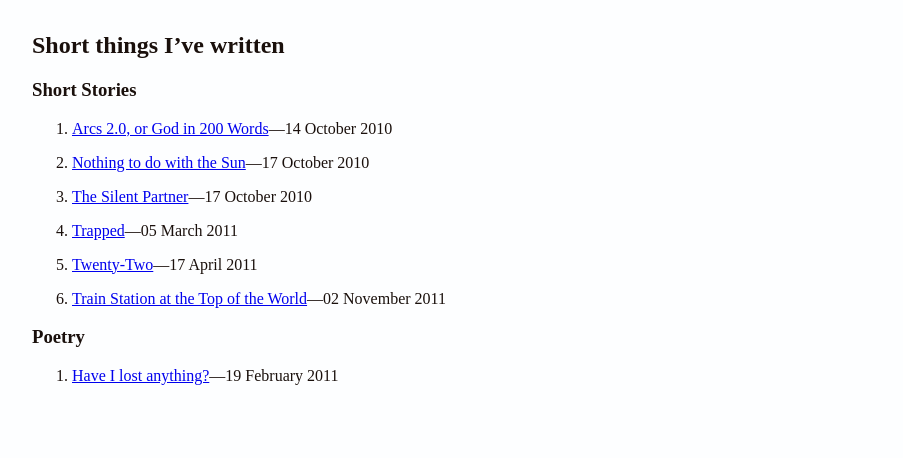
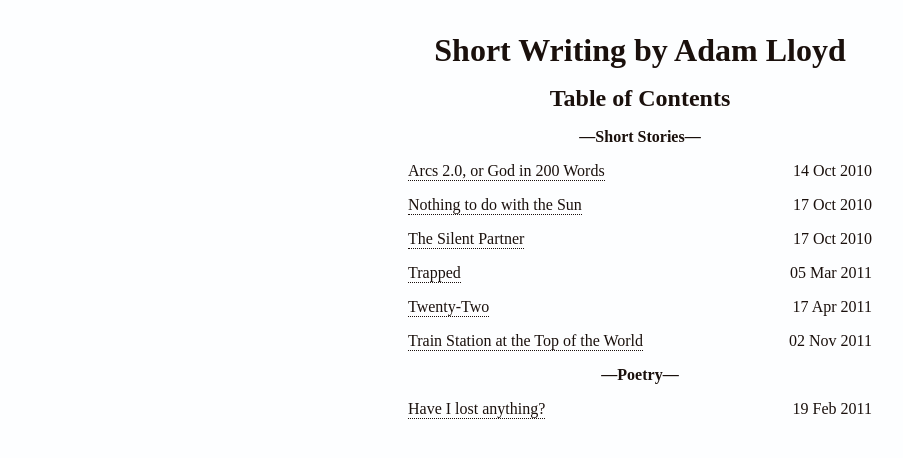
Before and after one commit to alloy-d/short, a Jekyll site: the page built from index.markdown, in a window 1280 px wide. Shown: the top 458 px of the page, without its empty margins (0-903 px from the left). Built offline with Jekyll 4.4.1, drawn with Linux system fonts in a browser that asks for light colours; some web fonts are replaced.

Commit message:
Many improvements to the index.

```diff
--- a/_layouts/index.html
+++ b/_layouts/index.html
@@ -11,6 +11,8 @@
     <![endif]-->
   </head>
   <body>
-    {{ content }}
+    <div id="table-of-contents">
+      {{ content }}
+    </div>
   </body>
 </html>
--- a/css/index.css
+++ b/css/index.css
@@ -1,4 +1,3 @@
-@import url('/css/fonts.css');
 header, aside, footer, nav, section, article {
   display: block;
 }
@@ -9,6 +8,10 @@ body {
   font-family: "Poly", serif;
   font-size: 100%;
   margin: 0;
+}
+
+header, h1, h2, h3, h4, h5, h6 {
+  font-family: "Sorts Mill Goudy", serif;
 }
 
 article p {
@@ -24,42 +27,54 @@ body {
   margin: 2em;
 }
 
-header {
-  border-bottom: thin solid #7e9ebd;
-  margin-bottom: 1.5em;
+div#table-of-contents {
+  margin: 0 auto;
+  width: 29em;
 }
-header h1 {
-  color: #1a100c;
-  font-family: "Sorts Mill Goudy", serif;
-  font-size: 2.6em;
-  font-weight: 400;
-  font-style: italic;
-  margin-bottom: -0.5em;
+div#table-of-contents h1, div#table-of-contents h2, div#table-of-contents h3 {
+  text-align: center;
 }
-header time {
-  color: #7e9ebd;
-  float: right;
-  font-family: "Actor", sans-serif;
-  position: relative;
-  top: -0.1em;
+div#table-of-contents h1 {
+  font-size: 2em;
+  margin-bottom: 0.5em;
+}
+div#table-of-contents h2 {
+  font-size: 1.5em;
+  margin-top: 0.666667em;
+  margin-bottom: 0.333333em;
+}
+div#table-of-contents h3 {
+  font-size: 1em;
+  margin-top: 1em;
+  margin-bottom: 1em;
+}
+div#table-of-contents h3#short_stories {
+  margin-top: 0;
+}
+div#table-of-contents h3:before, div#table-of-contents h3:after {
+  content: '\2014';
+}
+div#table-of-contents ol {
+  list-style-type: none;
+  padding-left: 0;
+}
+div#table-of-contents ol li {
+  text-align: right;
+}
+div#table-of-contents ol li a {
+  float: left;
+}
+div#table-of-contents ol li p {
+  margin: 1em 0;
 }
 
-article {
-  font-family: "Poly", serif;
-  line-height: 1.5;
-  margin: 0 auto;
-  width: 40em;
+a:link, a:visited {
+  border-bottom: thin dotted #1a100c;
+  color: #1a100c;
+  text-decoration: none;
 }
-article p {
-  text-align: justify;
-  width: 30em;
+a:link:hover, a:visited:hover {
+  border-bottom: thin solid #37516b;
+  color: #37516b;
+  text-shadow: #fdfeff 0 0 8px, #7e9ebd 0 0 30px;
 }
-article hr {
-  border: none;
-  border-bottom: thin dotted #7e9ebd;
-  margin-left: 5em;
-  width: 20em;
-}
-article pre.poetry {
-  font-family: "Poly", serif;
-}
--- a/index.markdown
+++ b/index.markdown
@@ -1,17 +1,19 @@
 ---
-title: Short writing by Adam Lloyd
+title: Short Writing by Adam Lloyd
 layout: index
 
 ---
 
-## Short things I've written
+# Short Writing by Adam Lloyd
+
+## Table of Contents
 
 ### Short Stories
 {% for post in site.categories.story reversed %}
- 1. [{{post.title}}]({{site.baseurl}}{{post.url}})&mdash;{{post.date|date_to_long_string}}
+ 1. [{{post.title}}]({{site.baseurl}}{{post.url}}) {{post.date|date_to_string}}
 {% endfor %}
 
 ### Poetry
 {% for post in site.categories.poetry reversed %}
- 1. [{{post.title}}]({{site.baseurl}}{{post.url}})&mdash;{{post.date|date_to_long_string}}
+ 1. [{{post.title}}]({{site.baseurl}}{{post.url}}) {{post.date|date_to_string}}
 {% endfor %}
```
Also changed, not shown: _sass/index.scss (+53 -35 lines).
